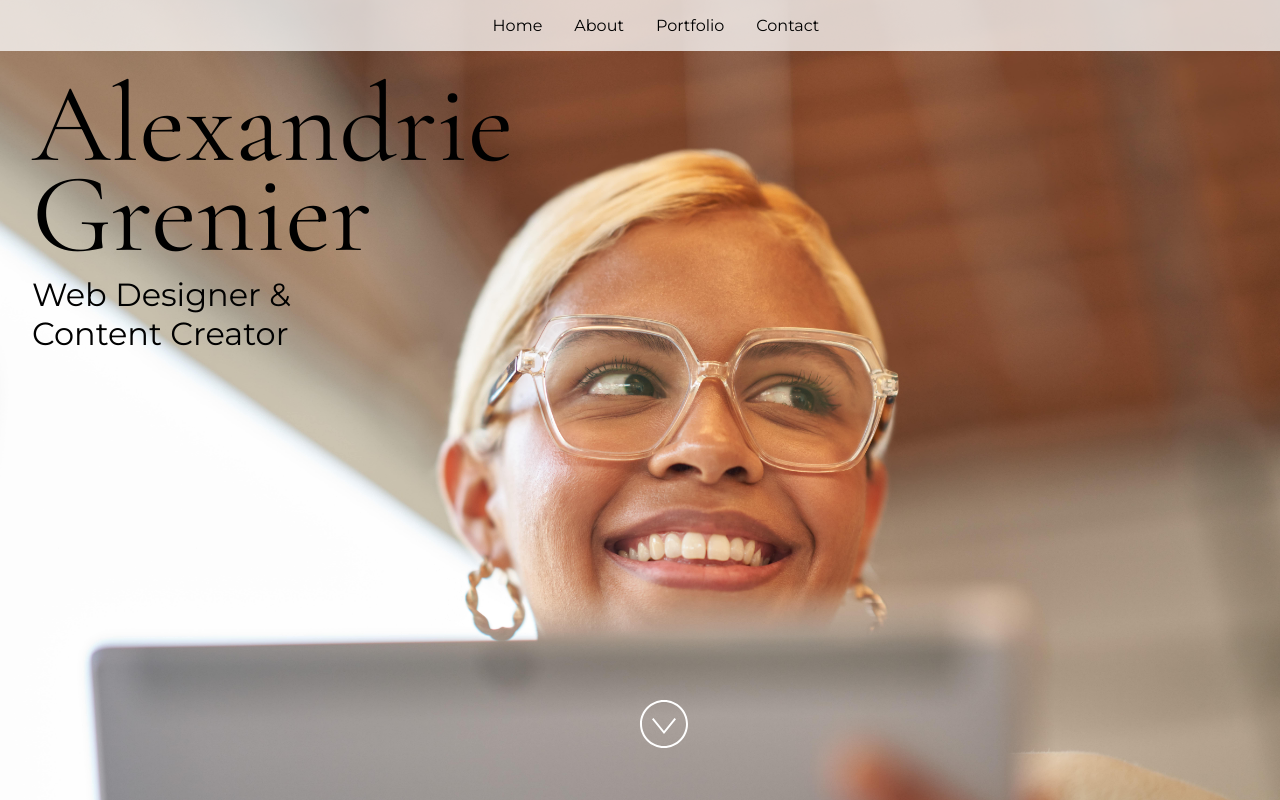
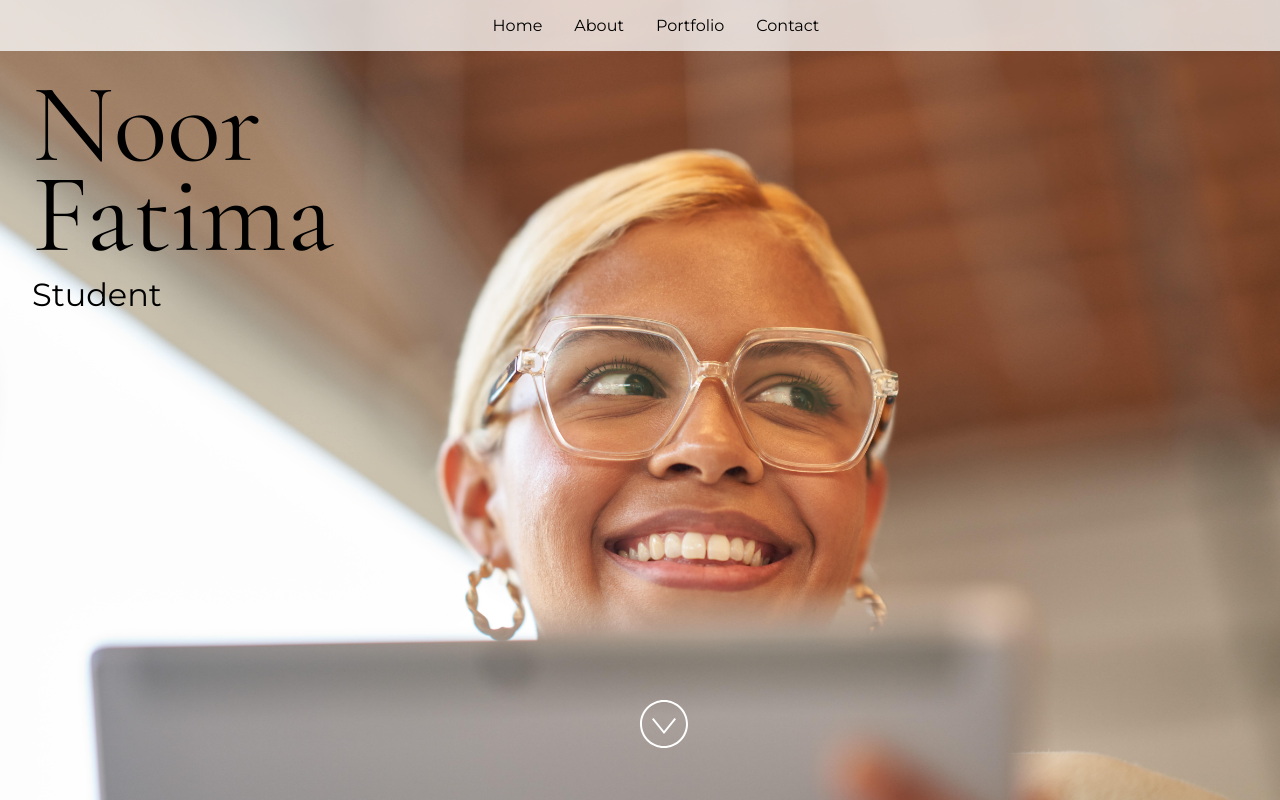
Before and after one commit to Noor-Fatima3/Mlsa-task, a React (Vite) app: page / in a window 1280 px wide. Built offline with nearby package versions, Linux system fonts and the light colour scheme.

Commit message:
update info

```diff
--- a/src/App.jsx
+++ b/src/App.jsx
@@ -24,15 +24,10 @@ import "./styles.css";
  * If you don't have one of the social sites listed, leave it as an empty string.
  */
 const siteProps = {
-  name: "Alexandrie Grenier",
-  title: "Web Designer & Content Creator",
-  email: "alex@example.com",
-  gitHub: "microsoft",
-  instagram: "microsoft",
-  linkedIn: "satyanadella",
-  medium: "",
-  twitter: "microsoft",
-  youTube: "Code",
+  name: "Noor Fatima",
+  title: "Student",
+  email: "Noorfatima1122330@outlook.com",
+  gitHub: "https://github.com/Noor-Fatima3",
 };
 
 const primaryColor = "#4E567E";
```
